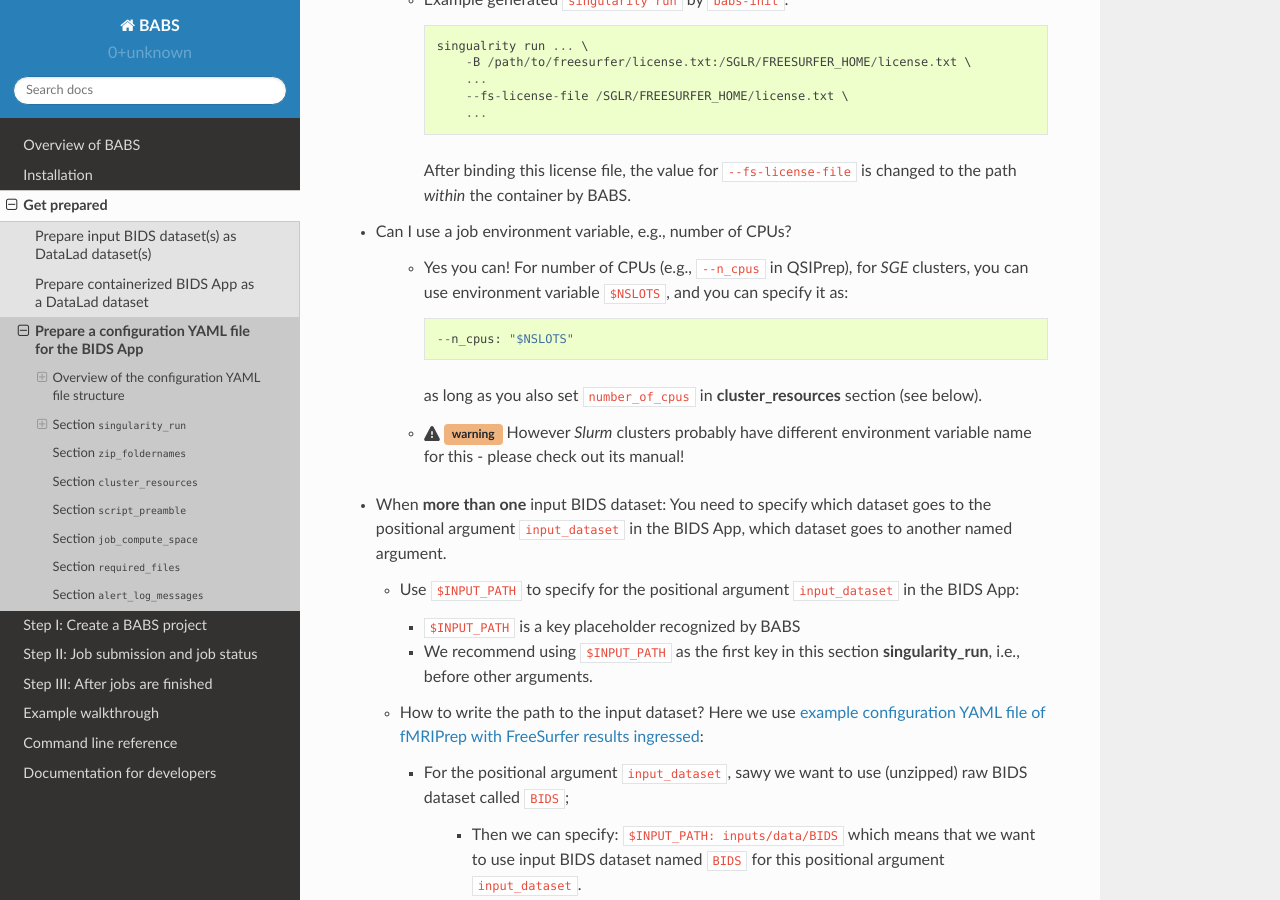
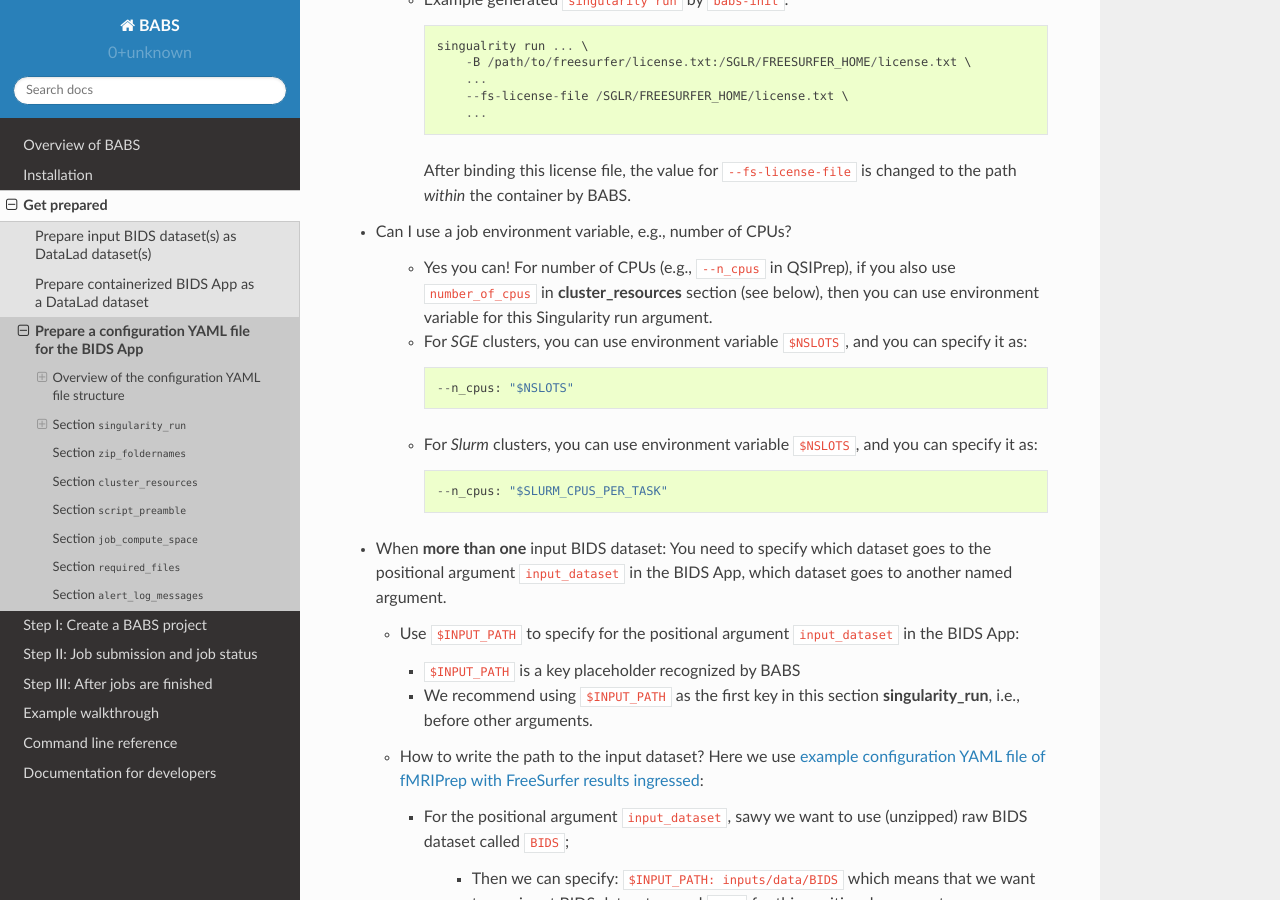
Before and after one commit to PennLINC/babs, a Sphinx documentation site: the page built from docs/source/preparation_config_yaml_file.rst, in a window 1280 px wide and 900 px high, scrolled down 5129 px. Built offline with Sphinx 7.4.7 and the Read the Docs theme 2.0.0, drawn with Linux system fonts in a browser that asks for light colours.

Commit message:
env var for ncpus; reduce time limit; prep qsiprep yaml for slurm cluster

```diff
--- a/docs/source/preparation_config_yaml_file.rst
+++ b/docs/source/preparation_config_yaml_file.rst
@@ -239,18 +239,19 @@ Advanced - Manual of writing section ``singularity_run``
 
 * Can I use a job environment variable, e.g., number of CPUs?
 
-    * Yes you can! For number of CPUs (e.g., ``--n_cpus`` in QSIPrep), for *SGE* clusters,
-      you can use environment variable ``$NSLOTS``, and you can specify it as::
+    * Yes you can! For number of CPUs (e.g., ``--n_cpus`` in QSIPrep),
+      if you also use ``number_of_cpus`` in **cluster_resources** section (see below),
+      then you can use environment variable for this Singularity run argument.
+    * For *SGE* clusters, you can use environment variable ``$NSLOTS``, and you can specify it as::
 
         --n_cpus: "$NSLOTS"
 
-      as long as you also set ``number_of_cpus`` in **cluster_resources** section (see below).
+    * For *Slurm* clusters, you can use environment variable ``$NSLOTS``, and you can specify it as::
 
-    * :octicon:`alert-fill` :bdg-warning:`warning` However *Slurm* clusters probably have different environment variable name
-      for this - please check out its manual!
+        --n_cpus: "$SLURM_CPUS_PER_TASK"
 
-.. developer's note: for Slurm it might be ``$SLURM_NTASKS`` (below ref), however did not find for MSI cluster..
-.. ref: https://docs.mpcdf.mpg.de/doc/computing/clusters/aux/migration-from-sge-to-slurm
+.. developer's note: for Slurm: ref: https://login.scg.stanford.edu/faqs/cores/
+..  other ref: https://docs.mpcdf.mpg.de/doc/computing/clusters/aux/migration-from-sge-to-slurm
 
 * When **more than one** input BIDS dataset: You need to specify which dataset goes to the positional argument
   ``input_dataset`` in the BIDS App, which dataset goes to another named argument.
```
Also changed, not shown: 3 other files.
